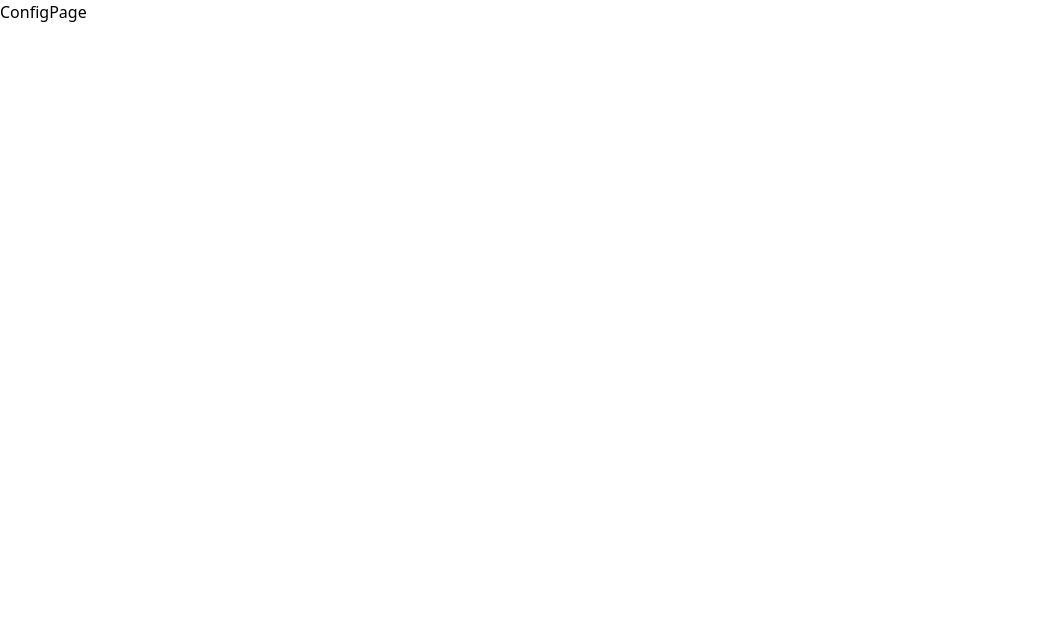
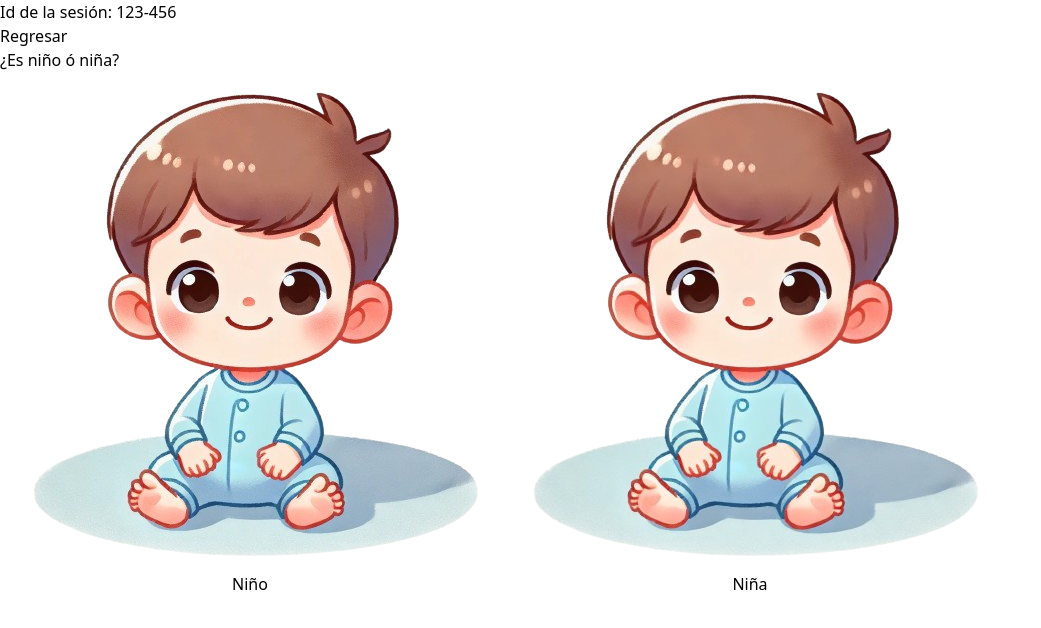
Before and after one commit to Appith3/Gender-reveal, a React (Vite) app in the folder frontend/: page /config in a window 1280 px wide. Shown: the top 628 px of the page, without its empty margins (0-1041 px from the left). Built offline with nearby package versions, Linux system fonts and the light colour scheme.

Commit message:
🎨 style(ConfigPage): Design UI

```diff
--- a/frontend/src/components/ConfigPage.jsx
+++ b/frontend/src/components/ConfigPage.jsx
@@ -1,8 +1,34 @@
-import React from 'react'
+import { Link } from 'react-router-dom'
 
 const ConfigPage = () => {
+	// TODO: Add girl image
+
 	return (
-		<div>ConfigPage</div>
+		<div className='min-h-screen bg-gradient-to-b from-pink-100 to-blue-100 flex flex-col items-center justify-center p-4'>
+			<section className='absolute top-4 right-4'>
+				<span className='text-base font-semibold'>Id de la sesión: </span>
+				<span className='italic'>123-456</span>
+			</section>
+			<button className='absolute top-4 left-4 border border-black hover:bg-neutral-700 hover:text-white rounded-md text-black py-2 px-4'>
+				<Link to='/' className='text-base font-semibold'>
+					Regresar
+				</Link>
+			</button>
+			<main className='flex flex-col gap-8 justify-center items-center'>
+				<h1 className='text-3xl'>¿Es niño ó niña?</h1>
+				<div className='flex flex-row gap-12'>
+					<button className='bg-white rounded-lg shadow-xl p-4 max-w-md w-full text-center hover:shadow-2xl hover:shadow-blue-500 hover:transition-shadow hover:duration-300 focus:shadow-2xl focus:shadow-blue-500'>
+						<img src='\images\boy.png' alt='boy' />
+						<h2 className='text-2xl'>Niño</h2>
+					</button>
+
+					<button className='bg-white rounded-lg shadow-xl p-4 max-w-md w-full text-center hover:shadow-2xl hover:shadow-pink-500 hover:transition-shadow hover:duration-300 focus:shadow-2xl focus:shadow-pink-500'>
+						<img src='\images\boy.png' alt='boy' />
+						<h2 className='text-2xl'>Niña</h2>
+					</button>
+				</div>
+			</main>
+    </div>
 	)
 }
 
```
Also changed, not shown: frontend/public/images/boy.png (added).
